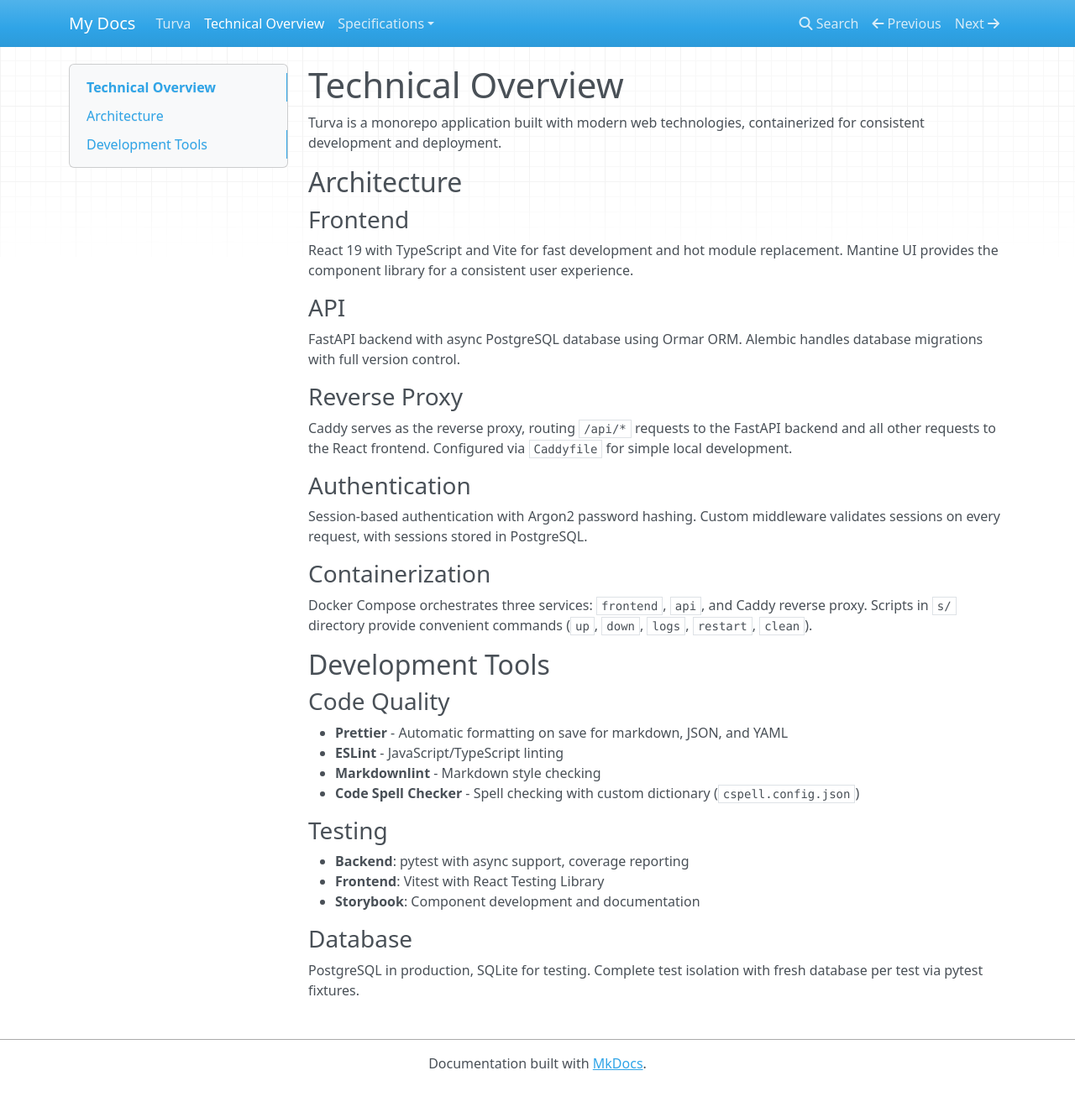
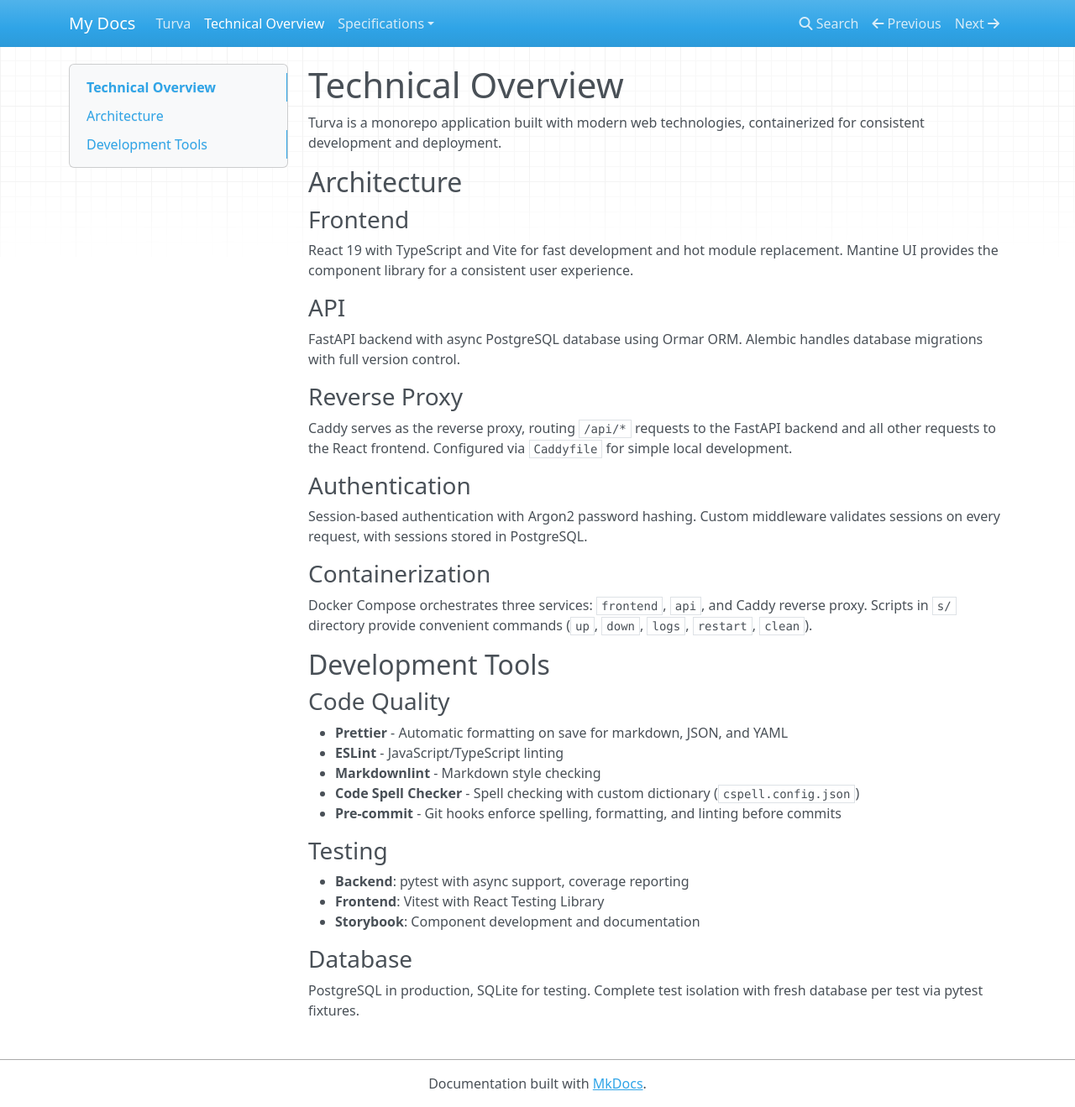
Before and after one commit to turva-uk/turva, an MkDocs documentation site: the page built from docs/docs/technical-overview.md, in a window 1280 px wide and 1319 px high. Shown: the whole window at 84% size. Built offline with MkDocs 1.6.1, drawn with Linux system fonts in a browser that asks for light colours; nearby versions of some CDN libraries.

Commit message:
Add node_modules to .gitignore and document pre-commit integration in technical overview

```diff
--- a/cspell.config.json
+++ b/cspell.config.json
@@ -52,6 +52,7 @@
     "package-lock.json",
     "yarn.lock",
     ".vscode",
-    "htmlcov"
+    "htmlcov",
+    ".gitignore"
   ]
 }
--- a/docs/docs/technical-overview.md
+++ b/docs/docs/technical-overview.md
@@ -32,6 +32,7 @@
 - **ESLint** - JavaScript/TypeScript linting
 - **Markdownlint** - Markdown style checking
 - **Code Spell Checker** - Spell checking with custom dictionary (`cspell.config.json`)
+- **Pre-commit** - Git hooks enforce spelling, formatting, and linting before commits
 
 ### Testing
 
```
Also changed, not shown: 1 other file.
